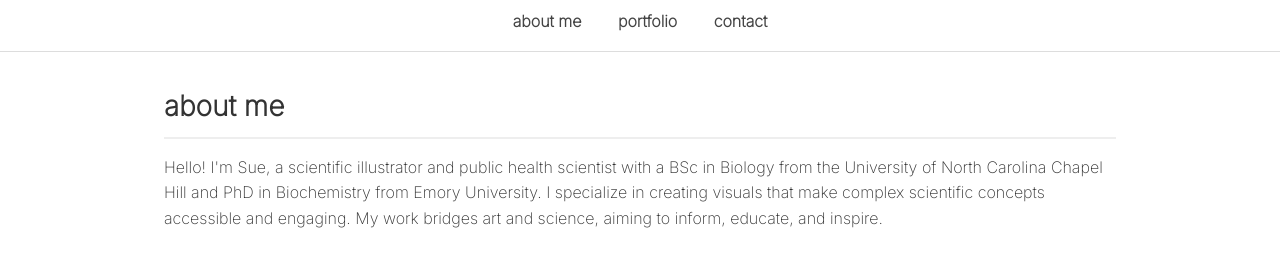
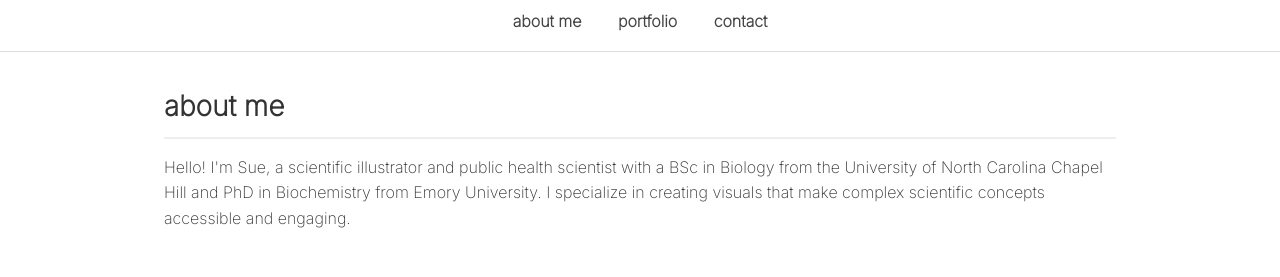
Before and after one commit to kimso-art/kimso-art.github.io, a plain HTML site: page index.html in a window 1280 px wide. Shown: the part 102-379 px from the top of the page. Drawn offline with Linux system fonts and the light colour scheme.

Commit message:
Update index.html

```diff
--- a/index.html
+++ b/index.html
@@ -182,7 +182,7 @@
     <!-- About Section -->
     <section id="about">
       <h2>about me</h2>
-      <p>Hello! I'm Sue, a scientific illustrator and public health scientist with a BSc in Biology from the University of North Carolina Chapel Hill and PhD in Biochemistry from Emory University. I specialize in creating visuals that make complex scientific concepts accessible and engaging. My work bridges art and science, aiming to inform, educate, and inspire.</p>
+      <p>Hello! I'm Sue, a scientific illustrator and public health scientist with a BSc in Biology from the University of North Carolina Chapel Hill and PhD in Biochemistry from Emory University. I specialize in creating visuals that make complex scientific concepts accessible and engaging.</p>
     </section>
 
     <!-- Portfolio Gallery -->
```
